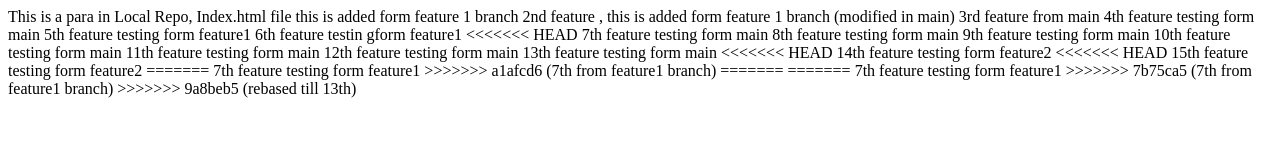
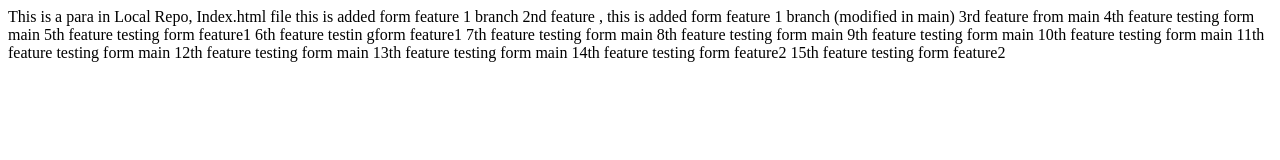
Before and after one commit to tusharxt/LocalRepo2, a plain HTML site: page index.html in a window 1280 px wide. Drawn offline with Linux system fonts and the light colour scheme.

Commit message:
7th from feature1 branch

```diff
--- a/index.html
+++ b/index.html
@@ -6,7 +6,6 @@
     4th feature testing form main
     5th feature testing form feature1
     6th feature testin gform feature1
-<<<<<<< HEAD
     7th feature testing form main
     8th feature testing form main
     9th feature testing form main
@@ -14,17 +13,11 @@
     11th feature testing form main
     12th feature testing form main
     13th feature testing form main
-<<<<<<< HEAD
+
     14th feature testing form feature2
-<<<<<<< HEAD
+
     15th feature testing form feature2
-=======
-    7th feature testing form feature1
->>>>>>> a1afcd6 (7th from feature1 branch)
-=======
-=======
-    7th feature testing form feature1
->>>>>>> 7b75ca5 (7th from feature1 branch)
->>>>>>> 9a8beb5 (rebased till 13th)
+
+
 
 </p>
```
